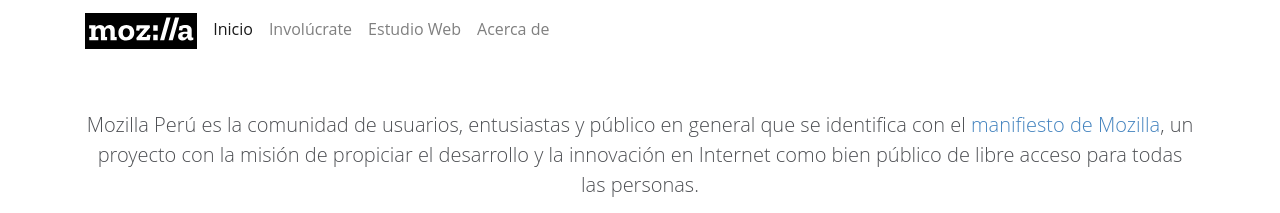
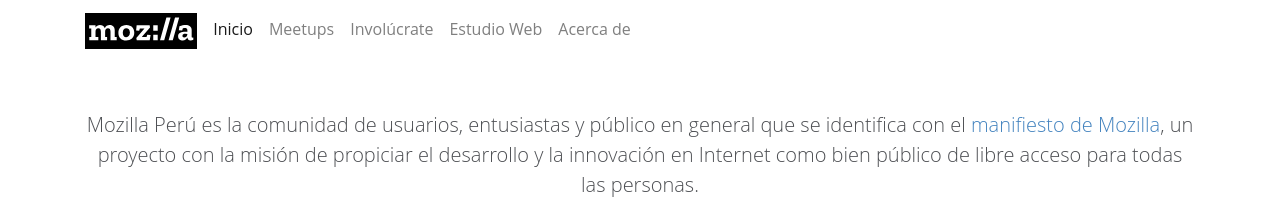
Before and after one commit to mozillaperu/mozillaperu.github.io, a Jekyll site: the page built from index.html, in a window 1280 px wide. Shown: the top 213 px of the page. Built offline with Jekyll 4.4.1, drawn with Linux system fonts in a browser that asks for light colours; some web fonts are replaced.

Commit message:
Agregar link a página de meetups

```diff
--- a/_data/navigation.yaml
+++ b/_data/navigation.yaml
@@ -1,5 +1,7 @@
 - name: Inicio
   link: /
+- name: Meetups
+  link: /meetups
 - name: Involúcrate
   link: /involucrate
 - name: Estudio Web
```
